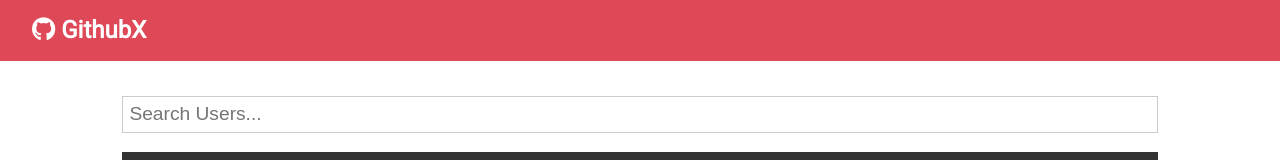
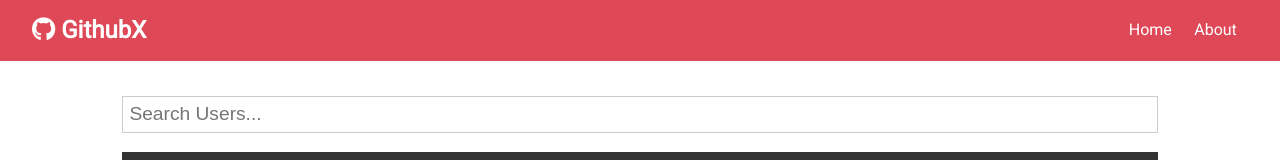
Before and after one commit to PrateekArora03/Github-Finder, a React (Create React App) app: page / in a window 1280 px wide. Shown: the top 160 px of the page. Built offline with nearby package versions, Linux system fonts and the light colour scheme.

Commit message:
add: button to Home and about page

```diff
--- a/src/components/layout/Navbar.js
+++ b/src/components/layout/Navbar.js
@@ -1,4 +1,5 @@
 import React from "react";
+import { Link } from "react-router-dom";
 import PropTypes from "prop-types";
 
 const Navbar = ({ icon, title }) => {
@@ -7,6 +8,14 @@ const Navbar = ({ icon, title }) => {
       <h1>
         <i className={icon} /> {title}
       </h1>
+      <ul>
+        <li>
+          <Link to="/">Home</Link>
+        </li>
+        <li>
+          <Link to="/about">About</Link>
+        </li>
+      </ul>
     </nav>
   );
 };
```
